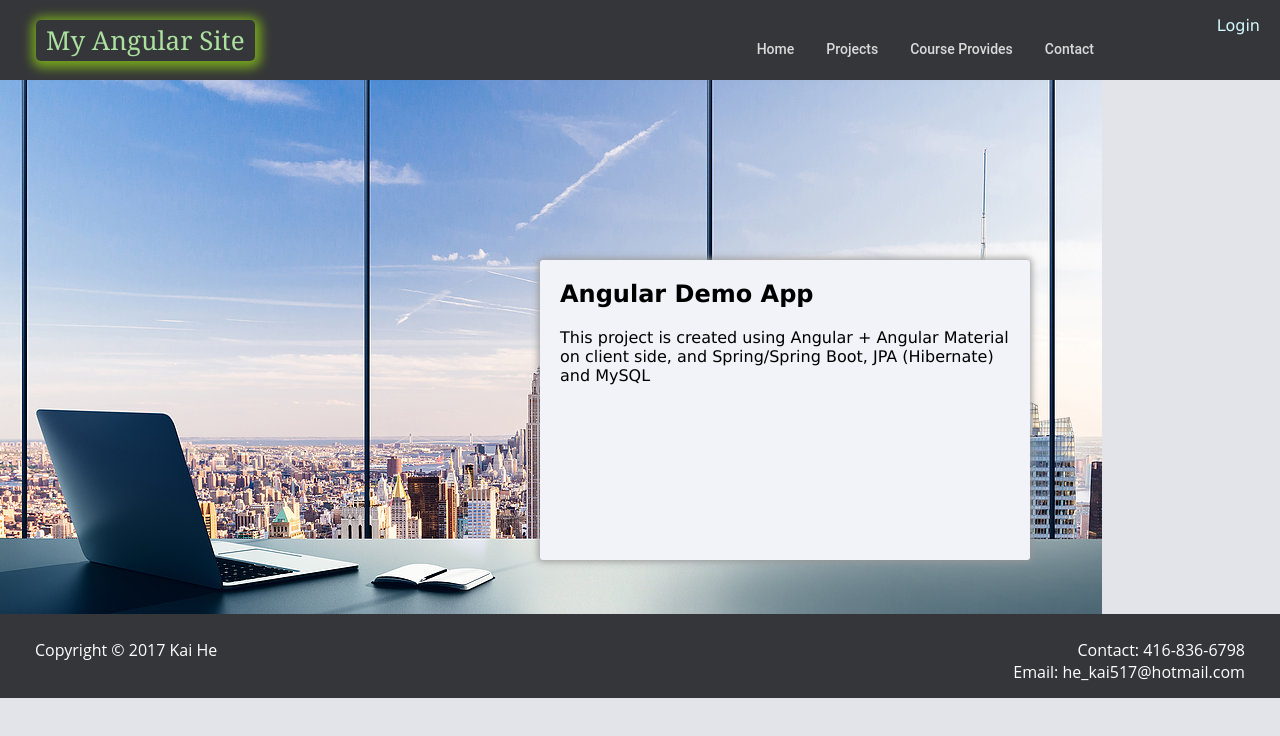
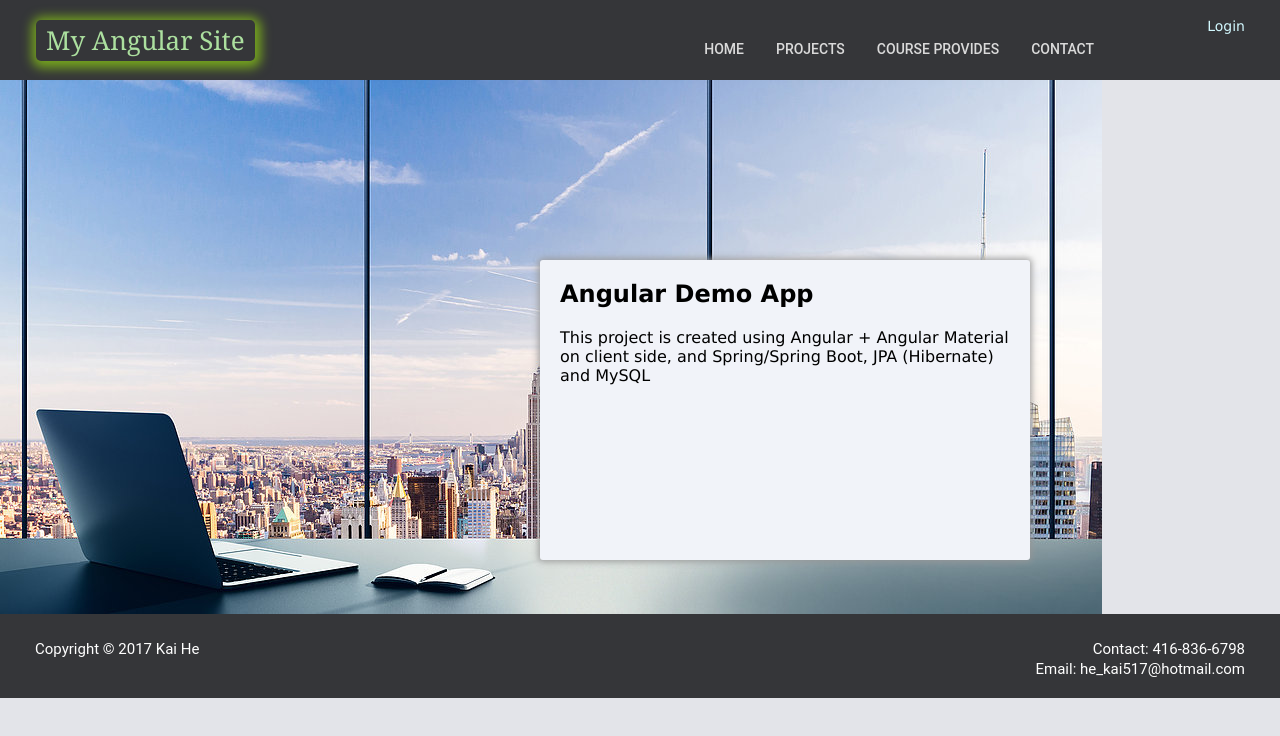
Before and after one commit to k2he/Angular-9-Frontend, an Angular app in the folder angular5-client/: page /home in a window 1280 px wide. Shown: the top 736 px of the page. Built offline with nearby package versions, Linux system fonts and the light colour scheme.

Commit message:
Delete project works now.

```diff
--- a/angular5-client/src/app/app-routing.module.ts
+++ b/angular5-client/src/app/app-routing.module.ts
@@ -3,17 +3,14 @@ import { Routes, RouterModule } from '@angular/router';
 import { HomeComponent } from './home/home.component';
 import { AboutComponent } from './about/about.component';
 import { ProjectsComponent } from './projects/projects.component';
-//import { CoursesComponent } from './courses/courses.component';
-//import { ContactComponent } from './contact/contact.component';
 import { PageNotFoundComponent } from './notfound.component';
 
 const routes: Routes = [
     {
         path: 'home',
         component: HomeComponent
-//        loadChildren: 'app/home/home.module#AboutComponentModule',
     },
-    /* Haven't figure out if I need this section
+    /* Haven't figure out if I need this section, but leave it here for now
     {
         path: 'about',
         loadChildren: 'app/about/about.module#AboutModule',
--- a/angular5-client/src/app/app.component.css
+++ b/angular5-client/src/app/app.component.css
@@ -6,6 +6,10 @@
 	background: #353639;
 	border: none;
 	font-family: Verdana, Geneva, Arial, Helvetica, sans-serif;
+}
+
+.mat-button {
+	text-transform: uppercase;
 }
 
 .nav-bar {
@@ -45,9 +49,9 @@
 
 .login {
 	position: absolute;
-	right: 20px;
+	right: 35px;
 	top: 10px;
-	font-size: 16px;
+	font-size: 14px;
 	color: #d2f9ff;
 	font-family:Verdana, Geneva, Arial, Helvetica, sans-serif;
 }
@@ -57,8 +61,10 @@
     color: white;
     text-align: center;
     padding: 25px 35px;
-    font-family: 'proxima-nova', 'Open Sans', Helvetica, Arial, sans-serif;
+    font-family: Roboto,Helvetica Neue Light,Helvetica Neue,Helvetica,Arial,Lucida Grande,sans-serif;
+    font-size: 15px;
     min-height: 34px;
+    line-height: 20px;
 }
 
 .footer .copy-right {
--- a/angular5-client/src/app/projects/allprojects/allprojects.component.ts
+++ b/angular5-client/src/app/projects/allprojects/allprojects.component.ts
@@ -13,7 +13,7 @@ import { CustomCurrencyPipe } from '../../shared/pipes/custom-currency.pipe';
 })
 export class AllprojectsComponent implements OnInit, AfterViewChecked {
 
-    displayedColumns = ['name', 'description', 'due', 'skills',  'estimatedCost', 'status',  'actions'];
+    displayedColumns = ['name', 'description', 'due', 'skills',  'estimatedCost', 'status', 'actions'];
     dataSource;
 
     @ViewChild(MatSort) sort: MatSort;
@@ -48,8 +48,12 @@ export class AllprojectsComponent implements OnInit, AfterViewChecked {
     }
 
     onDelete(projectId: string | number) {
-        alert("Deleting project with id:" + projectId);
-        //TODO: need refresh table.
-        this.fetchData();
+        //TODO: Add a popup to confirm
+        this.projectService.deleteProjectInfoById(projectId).subscribe(
+                result => {
+                    console.log(result);
+                    this.fetchData();
+                }
+        );
     }
 }
--- a/angular5-client/src/app/projects/project.service.ts
+++ b/angular5-client/src/app/projects/project.service.ts
@@ -43,8 +43,8 @@ export class ProjectService {
         .catch((error:any) => this.handleError(error));
     }
 
-    public deleteProjectInfoById(id: number): Observable<String> {
-        return this.http.delete<String>(`${this.url}/${id}`)
+    public deleteProjectInfoById(id: string | number): Observable<ProjectInfo> {
+        return this.http.delete(`${this.url}/${id}`)
         .catch((error:any) => this.handleError(error));
     }
 
@@ -52,11 +52,11 @@ export class ProjectService {
       // will use this.http.put()
     }
 
-    public deleteProjectInfo(id: number) {
-        return this.http.delete<String>(`${this.url}/${id}`)
-        .catch((error:any) => this.handleError(error));
-    }
-
+//    public deleteProjectInfo(id: number) {
+//        return this.http.delete<String>(`${this.url}/${id}`)
+//        .catch((error:any) => this.handleError(error));
+//    }
+//
     handleError (error: Response | any) {
         // In a real world app, you might use a remote logging infrastructure
         let errMsg: string;
--- a/angular5-client/src/styles.css
+++ b/angular5-client/src/styles.css
@@ -35,6 +35,7 @@ body {
 
 .page-main-container-with-sideNavi .main-container {
 	width: 100%;
+	padding-bottom:70px;
 }
 
 .page-main-container-with-sideNavi .main-container .content {
```
